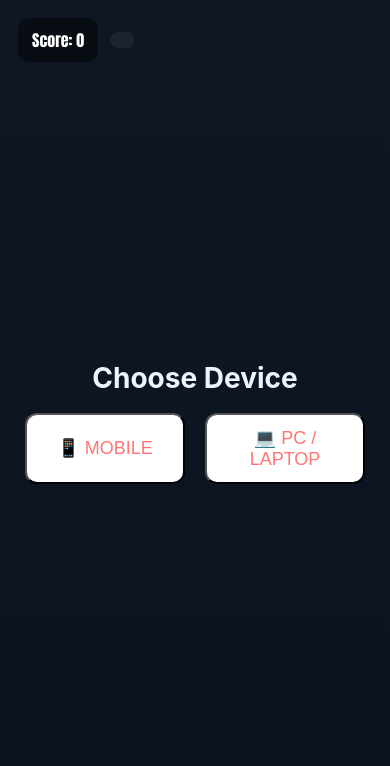
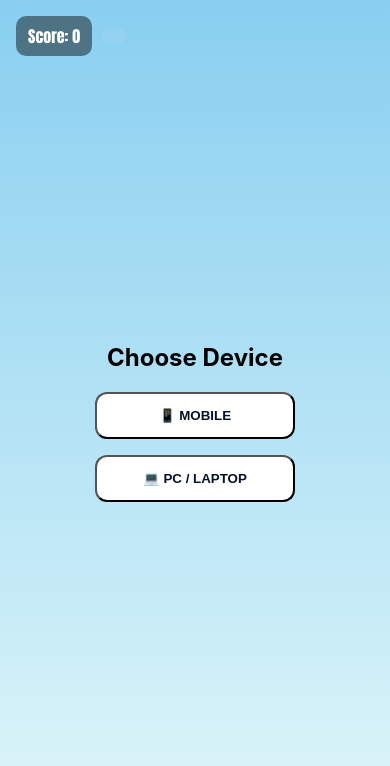
Before and after one commit to amrit-11022007/Raven-Shooting-Game, a plain HTML site: page index.html in a window 390 px wide. Both pictures are taken after a click on the button "Next". Drawn offline with Linux system fonts and the light colour scheme.

Commit message:
Refactor CSS for improved styling and layout

```diff
--- a/style.css
+++ b/style.css
@@ -1,38 +1,41 @@
+/* Global */
 * {
   box-sizing: border-box;
   margin: 0;
   padding: 0;
+  color: black;
 }
 :root {
-  --bg1: #0f1724;
-  --bg2: #0b1220;
+  --bg1: #071126;
+  --bg2: #0b1b2a;
   --accent: #6c5ce7;
-  --accent-2: #ff7675;
   --ui-bg: rgba(255, 255, 255, 0.96);
 }
 html,
 body {
   height: 100%;
-  font-family: Inter, Segoe UI, system-ui, Arial, sans-serif;
-  background: linear-gradient(180deg, var(--bg1), var(--bg2));
+  font-family: Inter, system-ui, -apple-system, "Segoe UI", Roboto, Arial;
+  background: linear-gradient(180deg, #89CFF0, #E0F7FA);
   color: #eef2ff;
   overflow: hidden;
 }
 
-/* Canvas
-   Keep canvases full-bleed; JS sets backing store for crisp rendering */
+/* canvases full-screen */
 canvas {
   position: fixed;
   left: 0;
   top: 0;
+  width: 100%;
+  height: 100%;
   z-index: 0;
+  display: block;
 }
 #collisionCanvas {
   opacity: 0;
   pointer-events: none;
 }
 
-/* Generic screen container */
+/* screens */
 .screen-container {
   position: fixed;
   inset: 0;
@@ -41,41 +44,42 @@ canvas {
   align-items: center;
   justify-content: center;
   flex-direction: column;
-  padding: 32px;
+  padding: 28px;
 }
 .screen-container.show {
   display: flex;
 }
 .card {
   background: var(--ui-bg);
-  color: #0b1220;
-  padding: 22px;
+  color: #071126;
+  padding: 18px;
   border-radius: 12px;
   max-width: 760px;
-  box-shadow: 0 10px 30px rgba(2, 6, 23, 0.6);
+  box-shadow: 0 8px 28px rgba(0, 0, 0, 0.6);
 }
-
 h1 {
-  font-size: 40px;
-  margin-bottom: 18px;
+  font-size: 36px;
+  margin-bottom: 12px;
   text-align: center;
 }
 .subtitle {
-  font-size: 18px;
-  margin-bottom: 24px;
+  font-size: 16px;
+  margin-bottom: 18px;
   text-align: center;
-  opacity: 0.9;
+  opacity: 0.95;
 }
+
+/* buttons */
 .btn {
   background: #fff;
-  color: #0b1220;
+  color: #071126;
   border: none;
-  padding: 12px 26px;
+  padding: 10px 20px;
   border-radius: 999px;
   font-weight: 700;
   cursor: pointer;
-  box-shadow: 0 8px 24px rgba(2, 6, 23, 0.45);
-  transition: transform 0.12s ease, box-shadow 0.12s ease;
+  box-shadow: 0 8px 20px rgba(0, 0, 0, 0.35);
+  transition: transform 0.14s ease;
 }
 .btn:hover {
   transform: translateY(-3px);
@@ -85,70 +89,63 @@ h1 {
   color: #fff;
 }
 
+/* device buttons */
 .device-buttons {
   display: flex;
-  gap: 20px;
+  gap: 16px;
+  margin-top: 8px;
 }
 .deviceButton {
-  display: flex;
-  gap: 12px;
-  align-items: center;
-  min-width: 220px;
-  justify-content: center;
-  padding: 18px 26px;
+  padding: 14px 20px;
+  border-radius: 12px;
   background: #fff;
-  color: var(--accent-2);
-  border-radius: 12px;
-  font-size: 18px;
-}
-.deviceButton .emoji {
-  font-size: 22px;
+  color: var(--bg1);
+  font-weight: 700;
+  cursor: pointer;
 }
 
 /* HUD */
 #hud {
   position: fixed;
-  left: 18px;
-  top: 18px;
+  left: 16px;
+  top: 16px;
   z-index: 1500;
   display: flex;
-  gap: 12px;
+  gap: 10px;
   align-items: center;
 }
 .score {
   background: rgba(0, 0, 0, 0.45);
-  padding: 10px 14px;
+  padding: 8px 12px;
   border-radius: 10px;
   color: #fff;
   font-weight: 700;
-  font-family: Impact, Arial Black, Helvetica;
+  font-family: Impact, "Arial Black", sans-serif;
 }
 .status {
   background: rgba(255, 255, 255, 0.06);
   padding: 8px 12px;
   border-radius: 10px;
   font-size: 13px;
+  color: #eef2ff;
 }
 
-/* Game over card */
+/* game over */
 .stat {
-  background: transparent;
   color: #fff;
-  font-size: 28px;
-  margin-bottom: 16px;
-}
-.control-row {
-  display: flex;
-  gap: 16px;
+  font-size: 24px;
+  margin-bottom: 12px;
 }
 
-/* Responsive tweaks */
+/* responsive */
 @media (max-width: 720px) {
   h1 {
-    font-size: 28px;
+    font-size: 24px;
+  }
+  .device-buttons {
+    flex-direction: column;
   }
   .deviceButton {
-    min-width: 160px;
-    padding: 12px 14px;
+    min-width: 200px;
   }
 }
```
